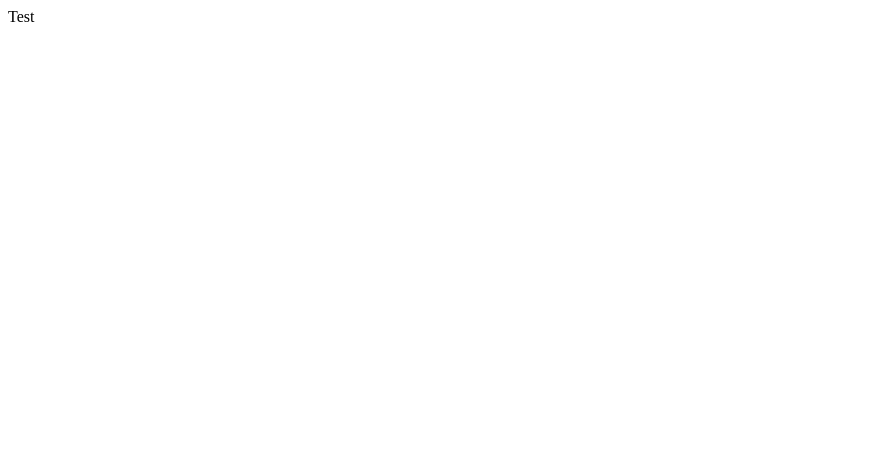
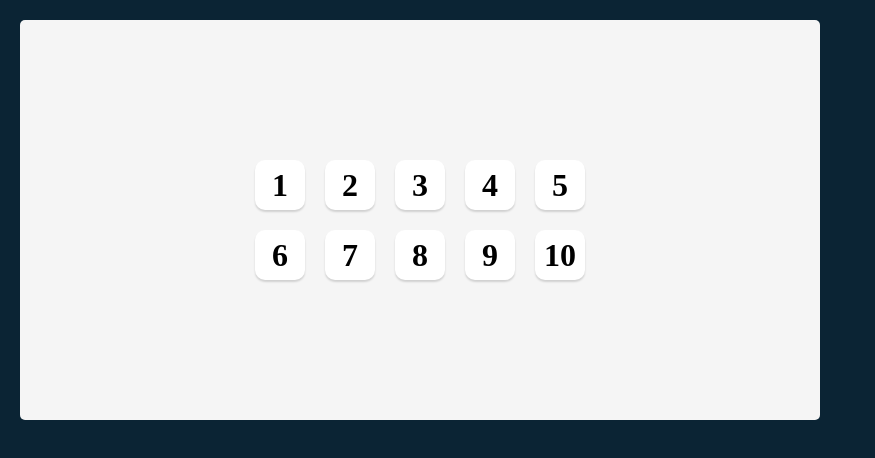
Before and after one commit to helmihidzir/scrimba-tenzies, a React (Vite) app: page / in a window 1280 px wide. Shown: the top 458 px of the page, without its empty margins (0-875 px from the left). Built offline with nearby package versions, Linux system fonts and the light colour scheme.

Commit message:
Create Die component and styling

```diff
--- a/src/App.jsx
+++ b/src/App.jsx
@@ -1,7 +1,20 @@
-function App() {
+import Die from "./components/Die.jsx"
+
+export default function App() {
   return (
-    <>Test</>
+    <main>
+      <div className="dice-container">
+        <Die value={1} />
+        <Die value={2} />
+        <Die value={3} />
+        <Die value={4} />
+        <Die value={5} />
+        <Die value={6} />
+        <Die value={7} />
+        <Die value={8} />
+        <Die value={9} />
+        <Die value={10} />
+      </div>
+    </main>
   )
 }
-
-export default App
--- /dev/null
+++ b/src/components/Die.jsx
@@ -0,0 +1,7 @@
+export default function Die(props) {
+    return (
+        <div className="die-face">
+            <h2 className="die-num">{props.value}</h2>
+        </div>
+    )
+}
--- a/src/index.css
+++ b/src/index.css
@@ -0,0 +1,43 @@
+* {
+    box-sizing: border-box;
+}
+
+body {
+    margin: 0;
+    background-color: #0B2434;
+    padding: 20px;
+}
+
+main {
+    background-color: #F5F5F5;
+    height: 400px;
+    max-width: 800px;
+    border-radius: 5px;
+    display: flex;
+    justify-content: center;
+    align-items: center;
+    padding: 20px;
+}
+
+.dice-container {
+    display: grid;
+    grid-template-columns: repeat(5, 1fr); /* 5 columns with equal width */
+    grid-template-rows: repeat(2, 1fr); /* 2 rows with equal height */
+    gap: 20px; /* Gap between grid items */
+}
+
+.die-face {
+    height: 50px;
+    width: 50px;
+    box-shadow: 0px 2px 2px rgba(0, 0, 0, 0.15);
+    border-radius: 10px;
+    display: flex;
+    justify-content: center;
+    align-items: center;
+    cursor: pointer;
+    background-color: white;
+}
+
+.die-num {
+    font-size: 2rem;
+}
```
